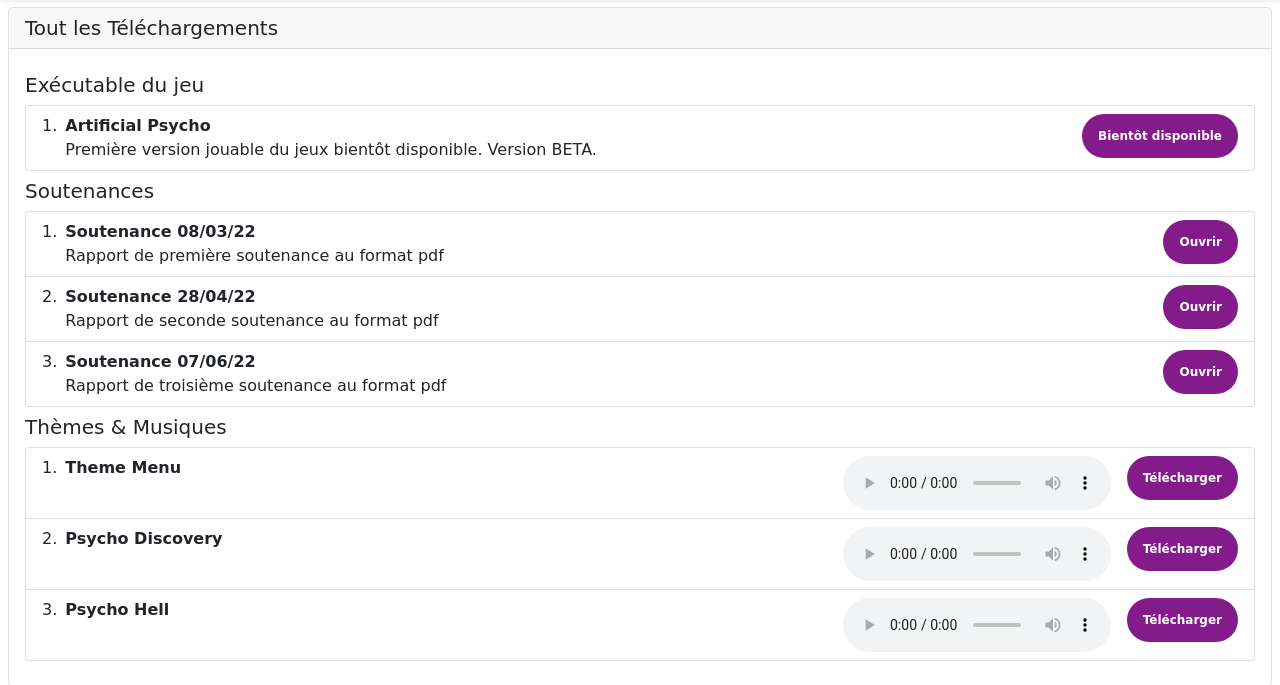
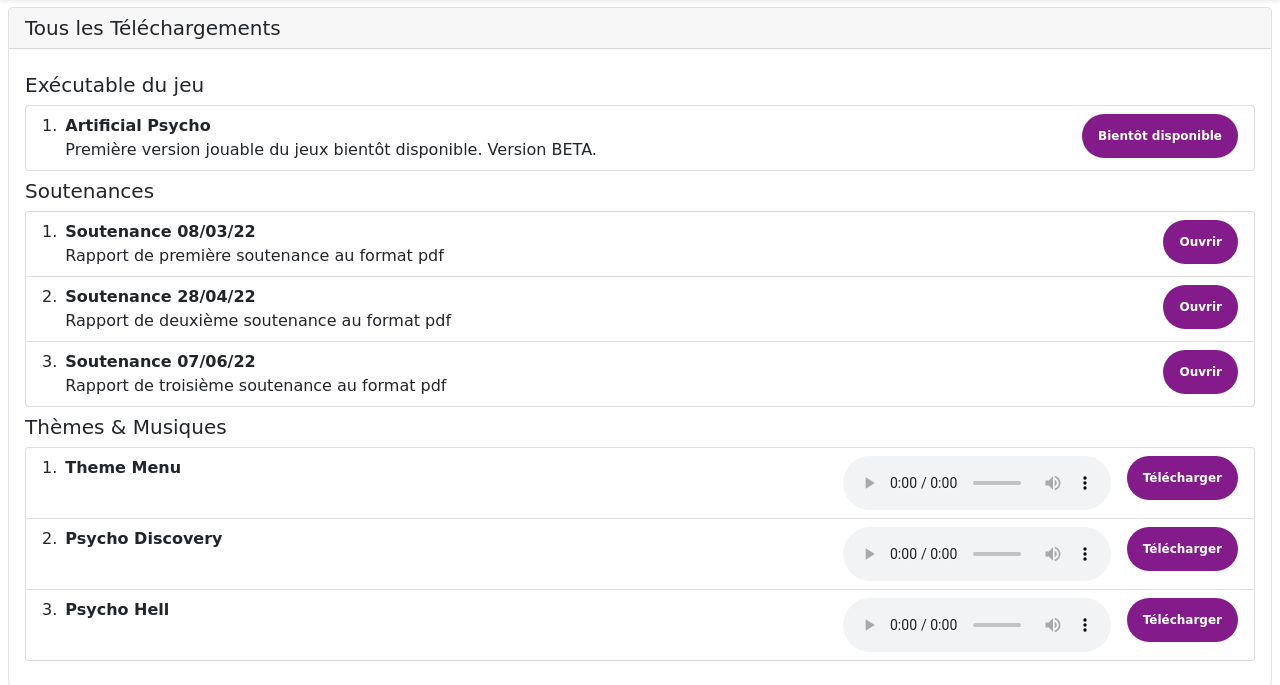
Before and after one commit to Strikeshyni/WebSite-ArtificialPsycho, a PHP site: page /Artificial_psycho/download.php in a window 1280 px wide. Shown: the part 58-743 px from the top of the page. Run offline with PHP 8.4, Linux system fonts and the light colour scheme; some web fonts are replaced.

Commit message:
correction orthographe

```diff
--- a/Artificial_psycho/download.php
+++ b/Artificial_psycho/download.php
@@ -14,7 +14,7 @@ echo $myheader->getaddheader();
 <p style='margin-top:65px;'>
 
 <div class='card border border-dark mx-2 h-100'>
-  <h5 class='card-header bg-dark text-light'>Tout les Téléchargements</h5>
+  <h5 class='card-header bg-dark text-light'>Tous les Téléchargements</h5>
   <div class='card-body py-4 bg-secondary h-100'>
 
 
@@ -43,7 +43,7 @@ echo $myheader->getaddheader();
   <li class="list-group-item d-flex justify-content-between align-items-start">
     <div class="ms-2 me-auto">
       <div class="fw-bold">Soutenance 28/04/22</div>
-      Rapport de seconde soutenance au format pdf
+      Rapport de deuxième soutenance au format pdf
     </div>
     <a href="soutenance_2_ArtificialPsycho.pdf" target="_blank"><span class="badge bg-danger py-3 px-3 rounded-pill">Ouvrir</span></a>
   </li>
```
